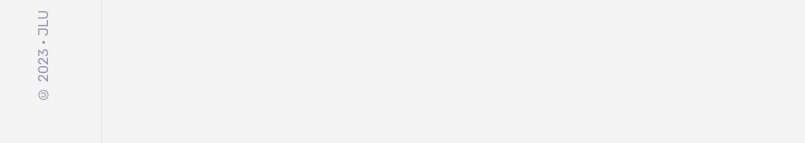
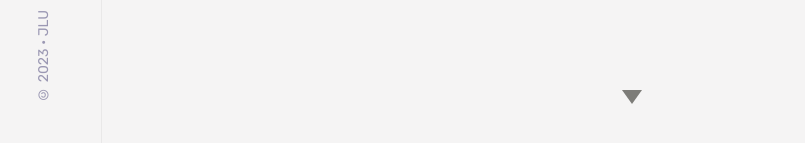
Before and after one commit to juanlucasumali/personal-portfolio, a React (Create React App) app: page / in a window 1280 px wide. Shown: the part 649-792 px from the top of the page, without its empty margins (8-813 px from the left). Built offline with nearby package versions, Linux system fonts and the light colour scheme.

Commit message:
edited about section

```diff
--- a/src/components/about/About.jsx
+++ b/src/components/about/About.jsx
@@ -17,9 +17,10 @@ const About = () => {
                     <div className="about__data grid">
                         <div className="about__info">
                             <p className="about__description">
-                                Hey! I'm Juan Lucas, an undergraduate at UC Berkeley studying computer science.
-                                When I'm not coding, I'm producing music, shooting films, or practicing dance.
-                                Here's hoping you and I can work together to build something this world needs!
+                                hey, thanks for stopping by!
+                                i'm juan lucas, a computer science student at uc berkeley.
+                                when i'm not coding, i'm producing music, shooting films, or practicing dance.
+                                here's hoping you and i can work together to build something meaningful!
                             </p>
                             <a href="" className="btn">download resume</a>
                         </div>
--- a/src/components/about/about.css
+++ b/src/components/about/about.css
@@ -13,9 +13,10 @@
 
 .about__container {
     grid-template-columns: 1fr 9fr;
-    column-gap: 1.875rem;
     justify-content: center;
     z-index: 1;
+    padding-left: 7rem;
+    padding-right: 9rem;
 }
 
 .about__img {
@@ -31,7 +32,6 @@
     column-gap: 1.875rem;
     align-items: flex-start;
     position: relative;
-    margin-right: 6rem;
 }
 
 .about__data::before {
--- a/src/components/home/Home.jsx
+++ b/src/components/home/Home.jsx
@@ -2,9 +2,11 @@ import React from 'react';
 import "./home.css";
 import Uno from '../uno/Uno';
 import HeaderSocials from './HeaderSocials';
+import ScrollDown from './ScrollDown';
 
 const Home = () => {
     return (
+        <div>
             <selection className="home container" id="home">
                 <div className="intro">
                     <Uno />
@@ -14,8 +16,11 @@ const Home = () => {
 
                 <HeaderSocials />
 
+                <ScrollDown />
+
                 </div>
             </selection>
+        </div>
     )
 }
 
--- a/src/components/home/home.css
+++ b/src/components/home/home.css
@@ -43,3 +43,45 @@
 .home__social-link:hover {
     color: var(--first-color)
 }
+
+.scroll__down {
+    position: absolute;
+    bottom: 2.5rem;
+    left: 0;
+    width: 100%;
+}
+
+.arrow__wrapper {
+    text-align: center;
+}
+
+.arrows {
+    display: inline-block;
+    margin-top: .75rem;
+    animation: bobUpDown 1s ease-in-out infinite;
+}
+
+.arrow {
+    display: block;
+    width: 0;
+    height: 0;
+    border-left: 0.625rem solid transparent;
+    border-right: 0.625rem solid transparent;
+    border-top: 0.875rem solid var(--subtitle-color); /* This makes the arrow point downwards */
+    margin: 0.2rem auto;
+    background-color: transparent; /* Ensure the arrow is hollow */
+    transition: border-top-color 0.3s ease; /* Smooth transition for color change */
+}
+
+.arrow:hover {
+    border-top-color: var(--first-color); /* Changes color to orange on hover */
+}
+
+@keyframes bobUpDown {
+    0%, 100% {
+        transform: translateY(0);
+    }
+    50% {
+        transform: translateY(0.25rem);
+    }
+}
```
Also changed, not shown: src/components/home/ScrollDown.jsx (line endings or trailing spaces). Lines whose indentation alone changed are shown as unchanged.
